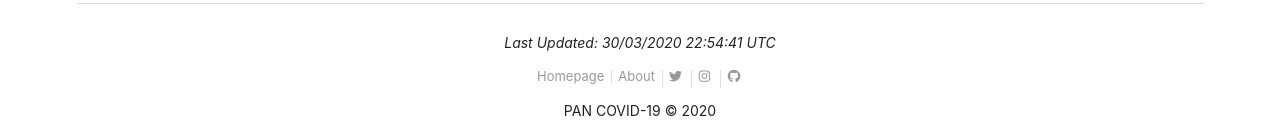
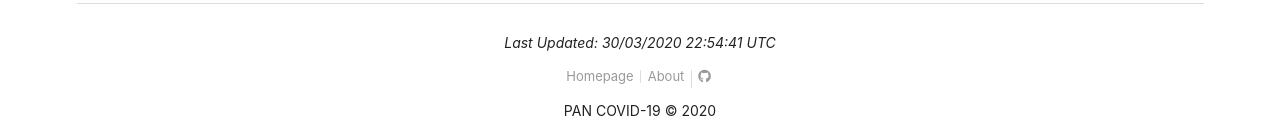
Before and after one commit to stfurkan/pancovid19, a React (Create React App) app in the folder client/: page / in a window 1280 px wide. Shown: the part 1455-1587 px from the top of the page. Built offline with nearby package versions, Linux system fonts and the light colour scheme.

Commit message:
Footer updated

```diff
--- a/client/src/components/layouts/Footer.js
+++ b/client/src/components/layouts/Footer.js
@@ -20,22 +20,6 @@ function Footer({ lang, lastUpdated }) {
           </Link>
           <a
             className="item"
-            href="https://twitter.com/pancovid19"
-            target="_blank"
-            rel="noopener noreferrer"
-          >
-            <i className="twitter icon"></i>
-          </a>
-          <a
-            className="item"
-            href="https://www.instagram.com/pancovid19"
-            target="_blank"
-            rel="noopener noreferrer"
-          >
-            <i className="instagram icon"></i>
-          </a>
-          <a
-            className="item"
             href="https://www.github.com/stfurkan/pancovid19"
             target="_blank"
             rel="noopener noreferrer"
```
